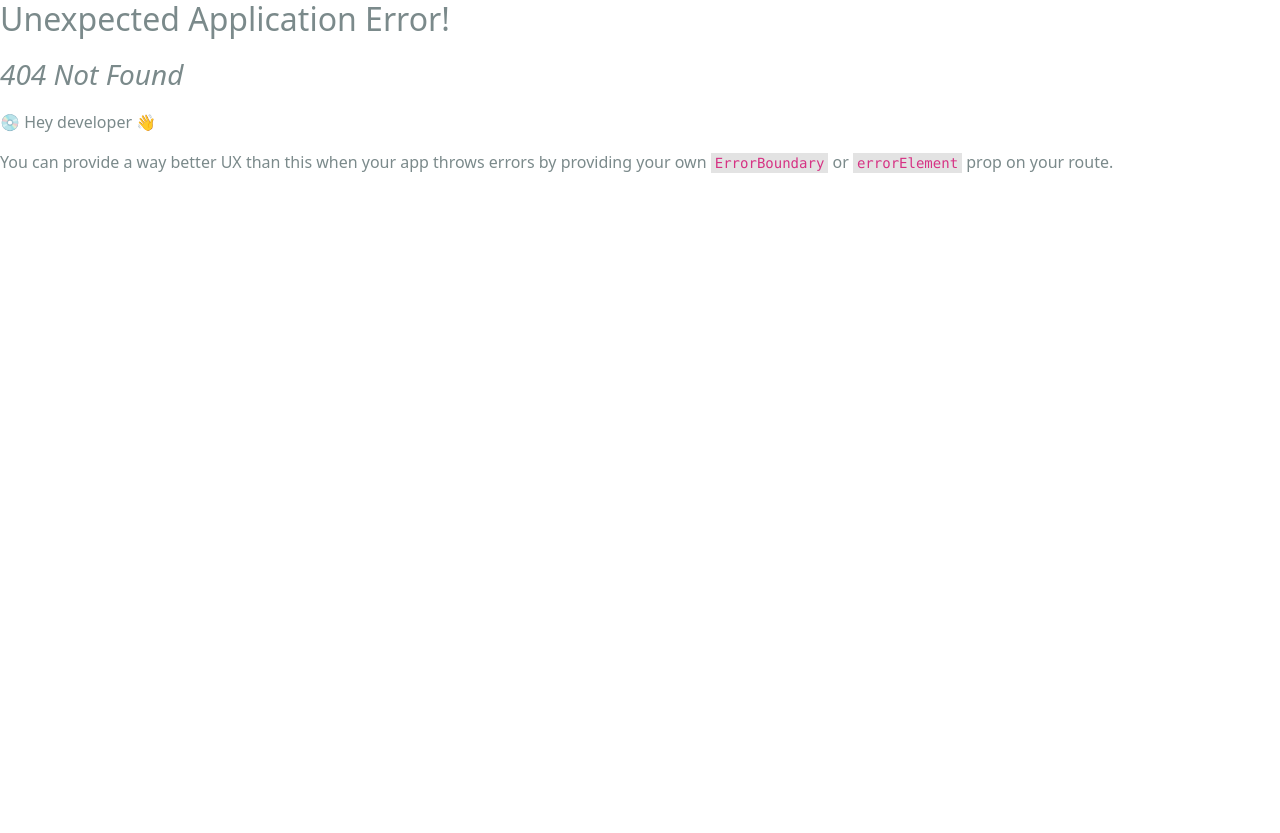
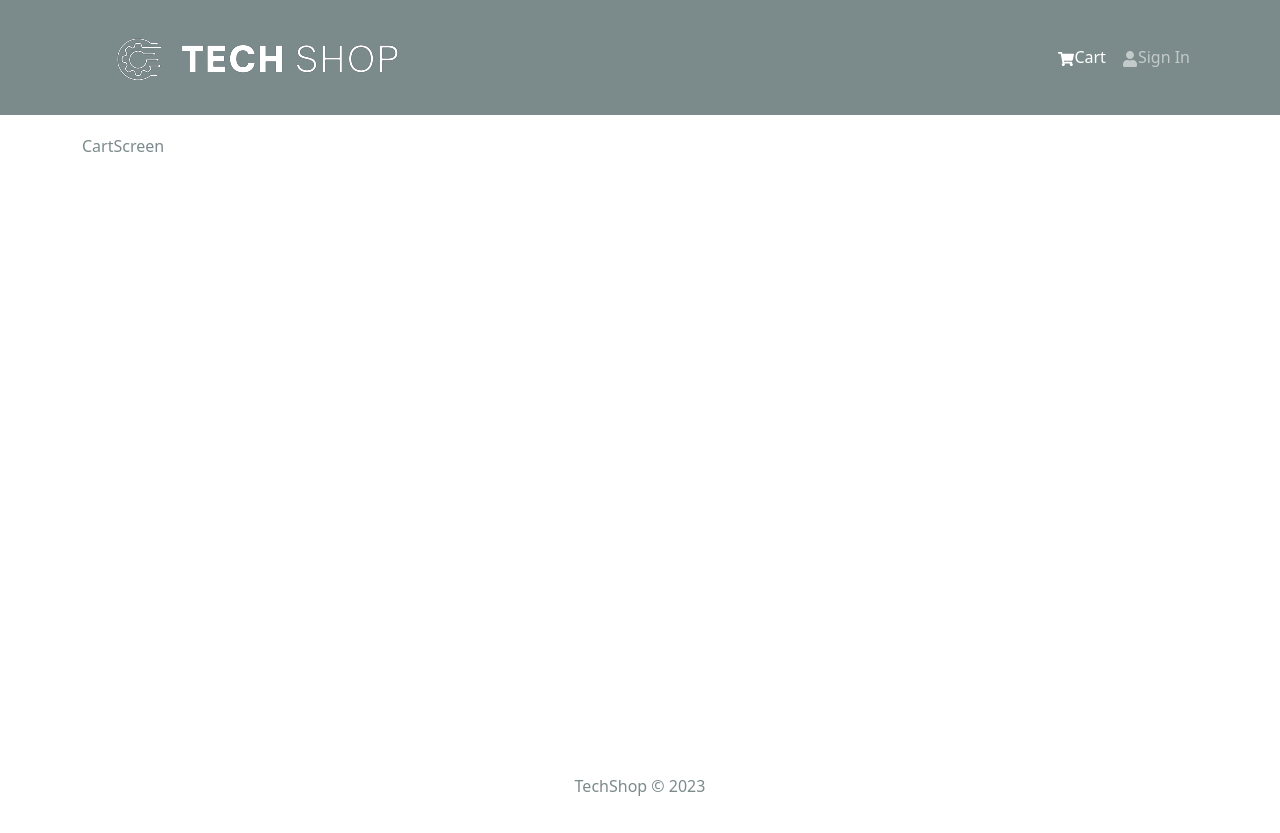
Before and after one commit to fran1014/techshop, a React (Create React App) app in the folder frontend/: page /cart in a window 1280 px wide. Before the commit this address had no page. Before the commit the page ends 800 px from the top, so only its background shows below. Built offline with nearby package versions, Linux system fonts and the light colour scheme.

Commit message:
creating cart screen functionality

```diff
--- a/frontend/src/components/Header.jsx
+++ b/frontend/src/components/Header.jsx
@@ -1,9 +1,12 @@
-import { Navbar, Nav, Container } from "react-bootstrap";
+import { Badge, Navbar, Nav, Container } from "react-bootstrap";
 import { FaShoppingCart, FaUser } from "react-icons/fa";
 import { LinkContainer } from "react-router-bootstrap";
+import { useSelector } from "react-redux";
 import logo from "../assets/logo.png";
 
 const Header = () => {
+  const { cartItems } = useSelector((state) => state.cart);
+
   return (
     <header>
       <Navbar bg="dark" variant="dark" expand="md" collapseOnSelect>
@@ -20,6 +23,11 @@ const Header = () => {
                 <Nav.Link>
                   <FaShoppingCart />
                   Cart
+                  {cartItems.length > 0 && (
+                    <Badge pill bg="success" style={{ marginLeft: "5px" }}>
+                      {cartItems.reduce((a, c) => a + c.qty, 0)}
+                    </Badge>
+                  )}
                 </Nav.Link>
               </LinkContainer>
               <LinkContainer to="/login">
--- a/frontend/src/index.js
+++ b/frontend/src/index.js
@@ -16,12 +16,14 @@ import App from "./App";
 import reportWebVitals from "./reportWebVitals";
 import HomeScreen from "./screens/HomeScreen";
 import ProductScreen from "./screens/ProductScreen";
+import CartScreen from "./screens/CartScreen";
 
 const router = createBrowserRouter(
   createRoutesFromElements(
     <Route path="/" element={<App />}>
       <Route index={true} path="/" element={<HomeScreen />} />
       <Route path="/product/:id" element={<ProductScreen />} />
+      <Route path="/cart" element={<CartScreen />} />
     </Route>
   )
 );
--- /dev/null
+++ b/frontend/src/screens/CartScreen.jsx
@@ -0,0 +1,22 @@
+import { Link, useNavigate } from "react-router-dom";
+import { useDispatch, useSelector } from "react-redux";
+import {
+  Row,
+  Col,
+  ListGroup,
+  Image,
+  Form,
+  Button,
+  Card,
+} from "react-bootstrap";
+import { FaTrash } from "react-icons/fa";
+import Message from "../components/Message";
+
+const CartScreen = () => {
+  const navigate = useNavigate();
+  const dispatch = useDispatch();
+
+  return <div>CartScreen</div>;
+};
+
+export default CartScreen;
```
